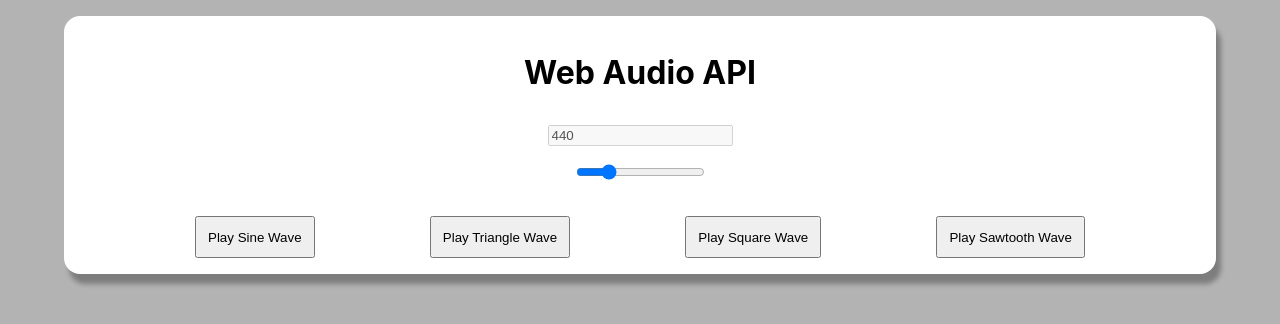
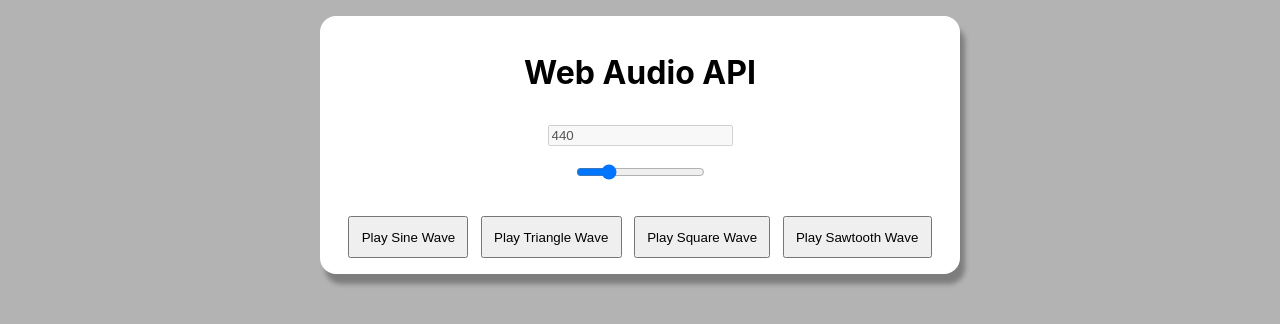
Before and after one commit to mastapegs/web-audio-api-test, a Next.js app: page / in a window 1280 px wide. Shown: the top 324 px of the page. Built offline with nearby package versions, Linux system fonts and the light colour scheme.

Commit message:
feat: responsive max width

```diff
--- a/styles/Index.module.css
+++ b/styles/Index.module.css
@@ -5,6 +5,7 @@
   margin: 1rem auto;
   border-radius: 1rem;
   box-shadow: 5px 10px 5px hsla(0, 0%, 0%, 0.3);
+  max-width: 640px;
 }
 
 .h1 {
```
